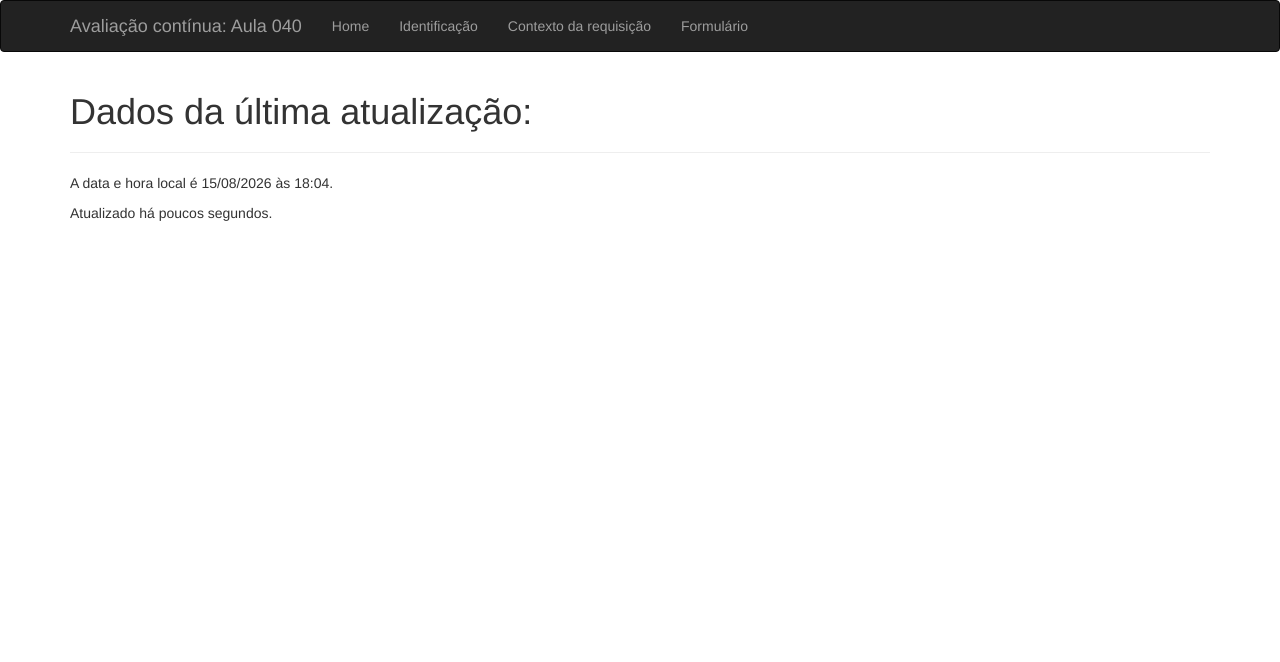
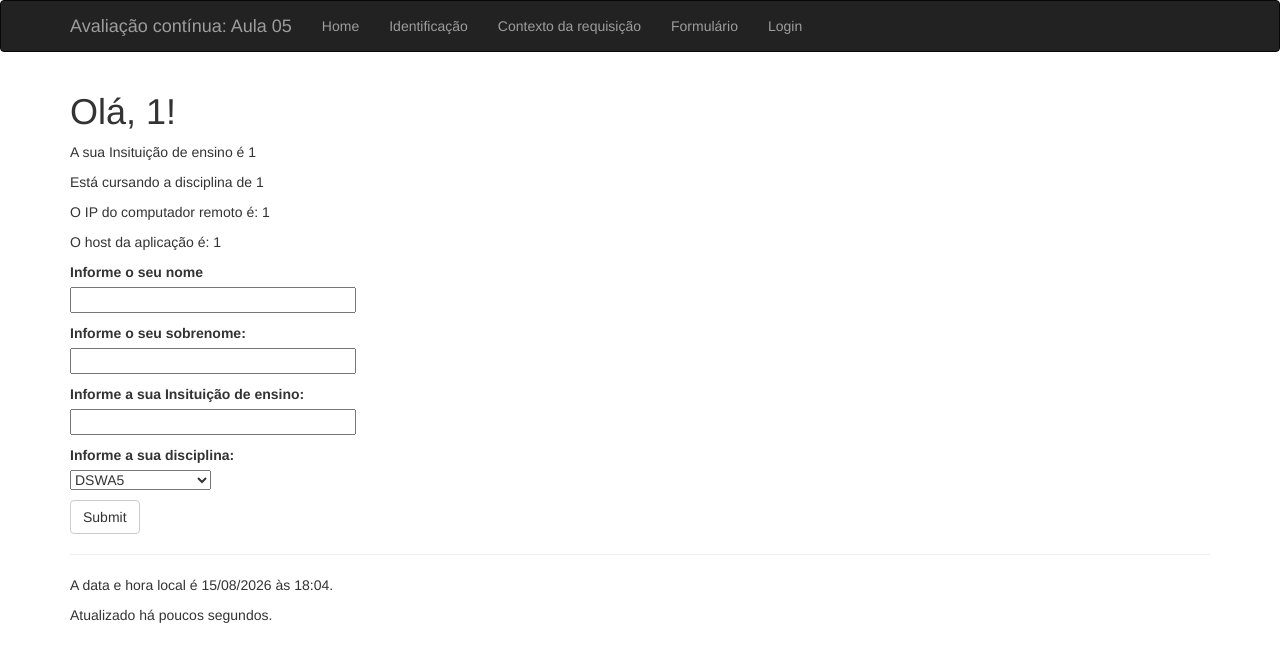
Before and after one commit to Gui1Ss/PTBDSWS-01, a Flask app: page / in a window 1280 px wide. Shown: the top 662 px of the page. Run offline with Flask 3, Linux system fonts and the light colour scheme; the visitor is signed in with stand-in values (Sample User, id 1).

Commit message:
Aula 05: Home com formulario/sessao e pagina de Login
Baseado no site de referencia (teixeif.pythonanywhere.com): a Home
agora exibe saudacao, dados de instituicao/disciplina/IP/host e um
formulario que grava em sessao; nova pagina de Login com
usuario/senha. Links existentes na navbar (Identificacao, Contexto,
Formulario) foram mantidos.

```diff
--- a/app.py
+++ b/app.py
@@ -2,7 +2,7 @@ from flask import Flask, request, Response, redirect, abort, render_template, se
 #from flask import Flask, render_template, session, redirect, url_for
 from datetime import datetime
 from flask_wtf import FlaskForm
-from wtforms import StringField, SubmitField
+from wtforms import StringField, SelectField, PasswordField, SubmitField
 from wtforms.validators import DataRequired
 
 
@@ -14,12 +14,41 @@ class NameForm(FlaskForm):
     submit = SubmitField('Submit')
 
 
+class HomeForm(FlaskForm):
+    nome = StringField('Informe o seu nome', validators=[DataRequired()])
+    sobrenome = StringField('Informe o seu sobrenome:', validators=[DataRequired()])
+    instituicao = StringField('Informe a sua Insituição de ensino:', validators=[DataRequired()])
+    disciplina = SelectField(
+        'Informe a sua disciplina:',
+        choices=[
+            ('dswa5', 'DSWA5'),
+            ('dwba4', 'DWBA4'),
+            ('GPSA5', 'Gestão de projetos')
+        ]
+    )
+    submit = SubmitField('Submit')
+
+
+class LoginForm(FlaskForm):
+    usuario = StringField('Usuário ou e-mail', validators=[DataRequired()])
+    senha = PasswordField('Informe a sua senha', validators=[DataRequired()])
+    submit = SubmitField('Enviar')
+
+
 app = Flask(__name__)
 app.config['SECRET_KEY'] = 'Chave forte'
 
 
-@app.route("/")
+@app.route("/", methods=['GET', 'POST'])
 def index():
+    form = HomeForm()
+    if form.validate_on_submit():
+        session['nome'] = form.nome.data
+        session['sobrenome'] = form.sobrenome.data
+        session['instituicao'] = form.instituicao.data
+        session['disciplina'] = form.disciplina.data
+        return redirect(url_for('index'))
+
     agora = datetime.now()
     data_hora = agora.strftime(
         "A data e hora local é %d/%m/%Y às %H:%M."
@@ -28,6 +57,32 @@ def index():
 
     return render_template(
         "index.html",
+        form=form,
+        nome=session.get('nome'),
+        instituicao=session.get('instituicao'),
+        disciplina=session.get('disciplina'),
+        ip=session.get('ip'),
+        host=session.get('host'),
+        data_hora=data_hora,
+        tempo=tempo
+    )
+
+
+@app.route('/login', methods=['GET', 'POST'])
+def login():
+    form = LoginForm()
+    if form.validate_on_submit():
+        return redirect(url_for('login'))
+
+    agora = datetime.now()
+    data_hora = agora.strftime(
+        "A data e hora local é %d/%m/%Y às %H:%M."
+    )
+    tempo = "Atualizado há poucos segundos."
+
+    return render_template(
+        "login.html",
+        form=form,
         data_hora=data_hora,
         tempo=tempo
     )
--- a/templates/base.html
+++ b/templates/base.html
@@ -16,7 +16,7 @@
 
         <div class="navbar-header">
             <a class="navbar-brand" href="/">
-                Avaliação contínua: Aula 040
+                Avaliação contínua: Aula 05
             </a>
         </div>
 
@@ -40,6 +40,12 @@
                     Formulário
                 </a>
             </li>
+
+            <li>
+                <a href="/login">
+                    Login
+                </a>
+            </li>
         </ul>
 
     </div>
--- a/templates/index.html
+++ b/templates/index.html
@@ -6,7 +6,36 @@ Home
 
 {% block conteudo %}
 
-<h1>Dados da última atualização:</h1>
+<h1>Olá, {{ nome or "Estranho" }}!</h1>
+
+<p>A sua Insituição de ensino é {{ instituicao }}</p>
+
+<p>Está cursando a disciplina de {{ disciplina }}</p>
+
+<p>O IP do computador remoto é: {{ ip }}</p>
+
+<p>O host da aplicação é: {{ host }}</p>
+
+<form method="POST">
+    {{ form.hidden_tag() }}
+    <p>
+        {{ form.nome.label }}<br>
+        {{ form.nome(size=32) }}
+    </p>
+    <p>
+        {{ form.sobrenome.label }}<br>
+        {{ form.sobrenome(size=32) }}
+    </p>
+    <p>
+        {{ form.instituicao.label }}<br>
+        {{ form.instituicao(size=32) }}
+    </p>
+    <p>
+        {{ form.disciplina.label }}<br>
+        {{ form.disciplina() }}
+    </p>
+    {{ form.submit(class="btn btn-default") }}
+</form>
 
 <hr>
 
```
Also changed, not shown: templates/login.html (added, +28 -0 lines).
